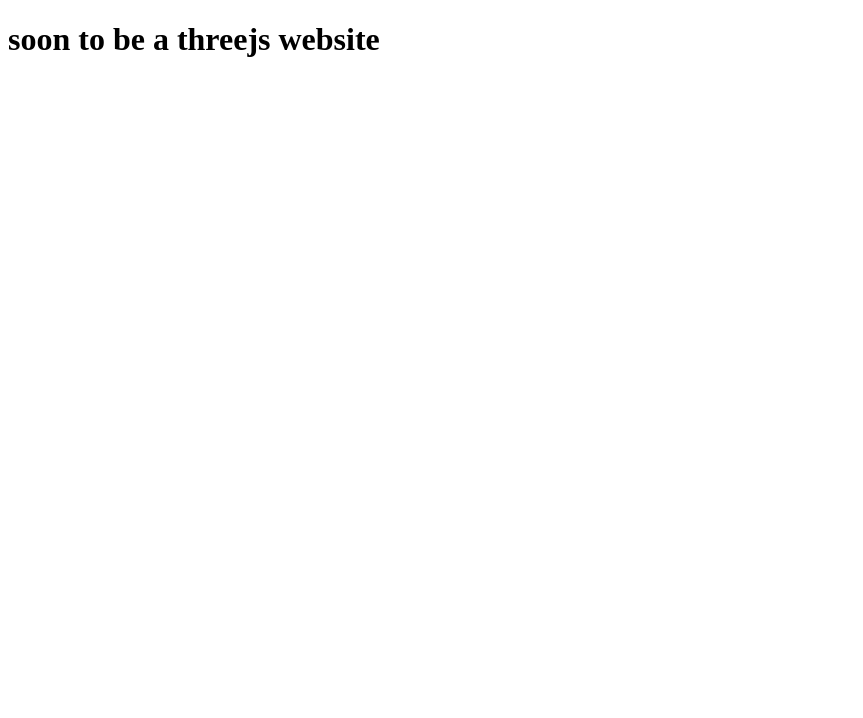
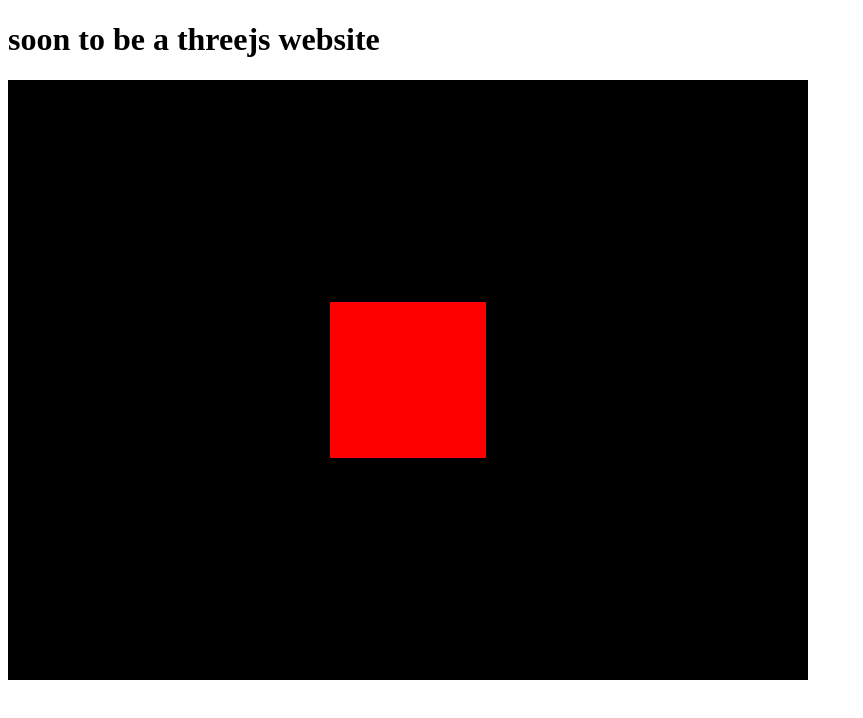
Before and after one commit to Duver-Castaneda/ProjectThree, a website built with Vite: page index.html in a window 1280 px wide. Shown: the whole page, without its empty margins (0-863 px from the left). Built offline with nearby package versions, Linux system fonts and the light colour scheme.

Commit message:
finalcommit

```diff
--- a/index.html
+++ b/index.html
@@ -7,6 +7,7 @@
 </head>
 <body>
     <h1>soon to be a threejs website</h1>
+    <canvas class="webgl"></canvas>
     <script type="module" src="script.js"></script>
 </body>
 </html>
--- a/package.json
+++ b/package.json
@@ -4,13 +4,14 @@
   "description": "",
   "main": "index.js",
   "scripts": {
-    "dev":"vite",
+    "dev": "vite",
     "build": "vite build"
   },
   "keywords": [],
   "author": "",
   "license": "ISC",
   "dependencies": {
+    "three": "^0.180.0",
     "vite": "^7.1.5"
   }
 }
--- a/script.js
+++ b/script.js
@@ -1,4 +1,20 @@
 import * as THREE from 'three'
 const scene = new THREE.Scene()
 const geometry = new THREE.BoxGeometry(1,1,1)
-const material = new THREE.MeshBasicMaterial({color: '0xff0000'})
+const material = new THREE.MeshBasicMaterial({ color: 0xff0000})
+const canvas = document.querySelector('canvas.webgl')
+const mesh = new THREE.Mesh(geometry,material)
+const sizes ={
+    widht: 800,
+    height: 600
+}
+scene.add(mesh)
+const camera = new THREE.PerspectiveCamera(75,sizes.widht / sizes.height)
+camera.position.z = 3
+scene.add(camera)
+const renderer = new THREE.WebGLRenderer({
+    canvas: canvas
+})
+
+renderer.setSize(sizes.widht , sizes.height)
+renderer.render(scene,camera)
```
Also changed, not shown: 1 other file.
